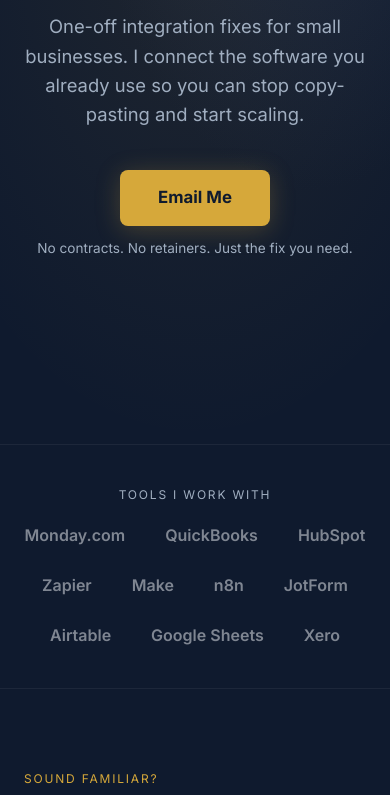
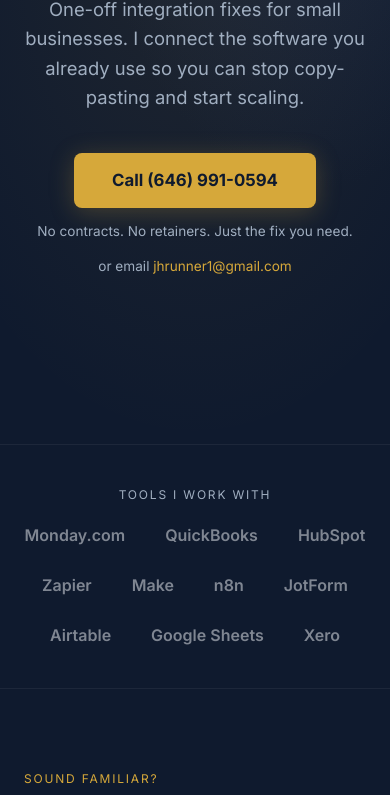
Before and after one commit to joshoffie/hoffman-integrations, a plain HTML site: page index.html in a window 390 px wide. Shown: the part 400-1195 px from the top of the page. Drawn offline with Linux system fonts and the light colour scheme.

Commit message:
Phone primary CTA, email secondary

```diff
--- a/index.html
+++ b/index.html
@@ -207,7 +207,7 @@
     <div class="logo-rings"></div>
     Hoffman Integrations
   </a>
-  <a href="mailto:jhrunner1@gmail.com?subject=Integration%20help%20%E2%80%94%20found%20you%20on%20Alignable&body=Hi%20Josh%2C%0A%0AHere%E2%80%99s%20what%20I%E2%80%99m%20dealing%20with%3A%0A%0ATools%20I%20use%3A%20%0AWhat%E2%80%99s%20broken%3A%20%0A%0AThanks!" class="cta-nav">Email Me</a>
+  <a href="tel:+16469910594" class="cta-nav">Call Me</a>
 </nav>
 
 <!-- HERO -->
@@ -216,8 +216,9 @@
     <div class="hero-badge">Brooklyn, NY</div>
     <h1>Your tools should <span>talk to each other.</span><br>I make that happen.</h1>
     <p>One-off integration fixes for small businesses. I connect the software you already use so you can stop copy-pasting and start scaling.</p>
-    <a href="mailto:jhrunner1@gmail.com?subject=Integration%20help%20%E2%80%94%20found%20you%20on%20Alignable&body=Hi%20Josh%2C%0A%0AHere%E2%80%99s%20what%20I%E2%80%99m%20dealing%20with%3A%0A%0ATools%20I%20use%3A%20%0AWhat%E2%80%99s%20broken%3A%20%0A%0AThanks!" class="hero-cta">Email Me</a>
+    <a href="tel:+16469910594" class="hero-cta">Call (646) 991-0594</a>
     <div class="hero-sub">No contracts. No retainers. Just the fix you need.</div>
+    <div class="hero-sub">or email <a href="mailto:jhrunner1@gmail.com?subject=Integration%20help&body=Hi%20Josh%2C%0A%0ATools%20I%20use%3A%20%0AWhat%E2%80%99s%20broken%3A%20%0A%0AThanks!" style="color:var(--mustard);text-decoration:none;">jhrunner1@gmail.com</a></div>
   </div>
 </section>
 
@@ -290,8 +291,8 @@
 <section class="cta-section" id="book">
   <h2>Let's fix the thing<br>that's been bugging you.</h2>
   <p>Tell me what's broken and I'll tell you if I can fix it &mdash; and what it'll cost.</p>
-  <a href="mailto:jhrunner1@gmail.com?subject=Integration%20help%20%E2%80%94%20found%20you%20on%20Alignable&body=Hi%20Josh%2C%0A%0AHere%E2%80%99s%20what%20I%E2%80%99m%20dealing%20with%3A%0A%0ATools%20I%20use%3A%20%0AWhat%E2%80%99s%20broken%3A%20%0A%0AThanks!" class="hero-cta">Email Me</a>
-  <div class="hero-sub" style="margin-top:1rem;">jhrunner1@gmail.com &middot; (646) 991-0594</div>
+  <a href="tel:+16469910594" class="hero-cta">Call (646) 991-0594</a>
+  <div class="hero-sub" style="margin-top:1rem;">or email <a href="mailto:jhrunner1@gmail.com?subject=Integration%20help&body=Hi%20Josh%2C%0A%0ATools%20I%20use%3A%20%0AWhat%E2%80%99s%20broken%3A%20%0A%0AThanks!" style="color:var(--mustard);text-decoration:none;">jhrunner1@gmail.com</a></div>
 </section>
 
 <!-- FOOTER -->
```
